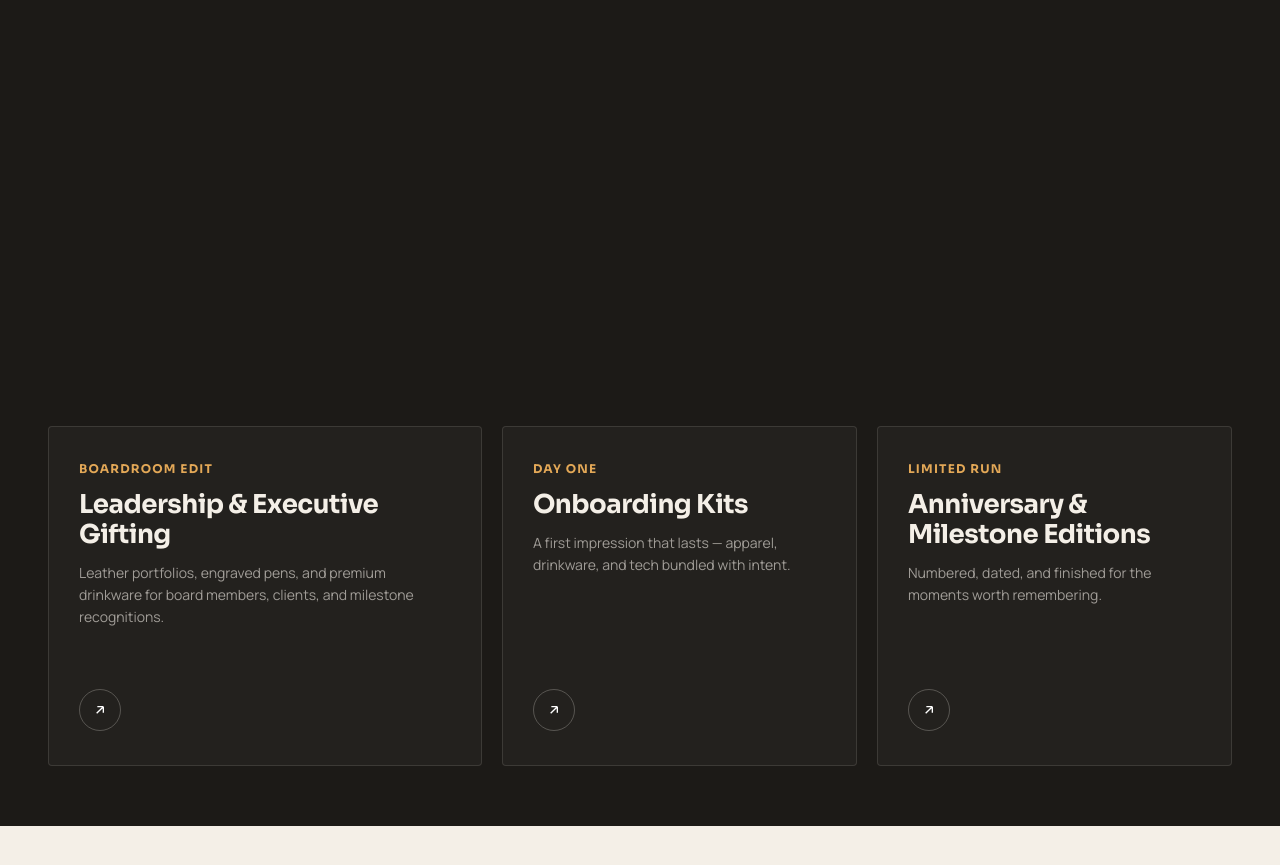
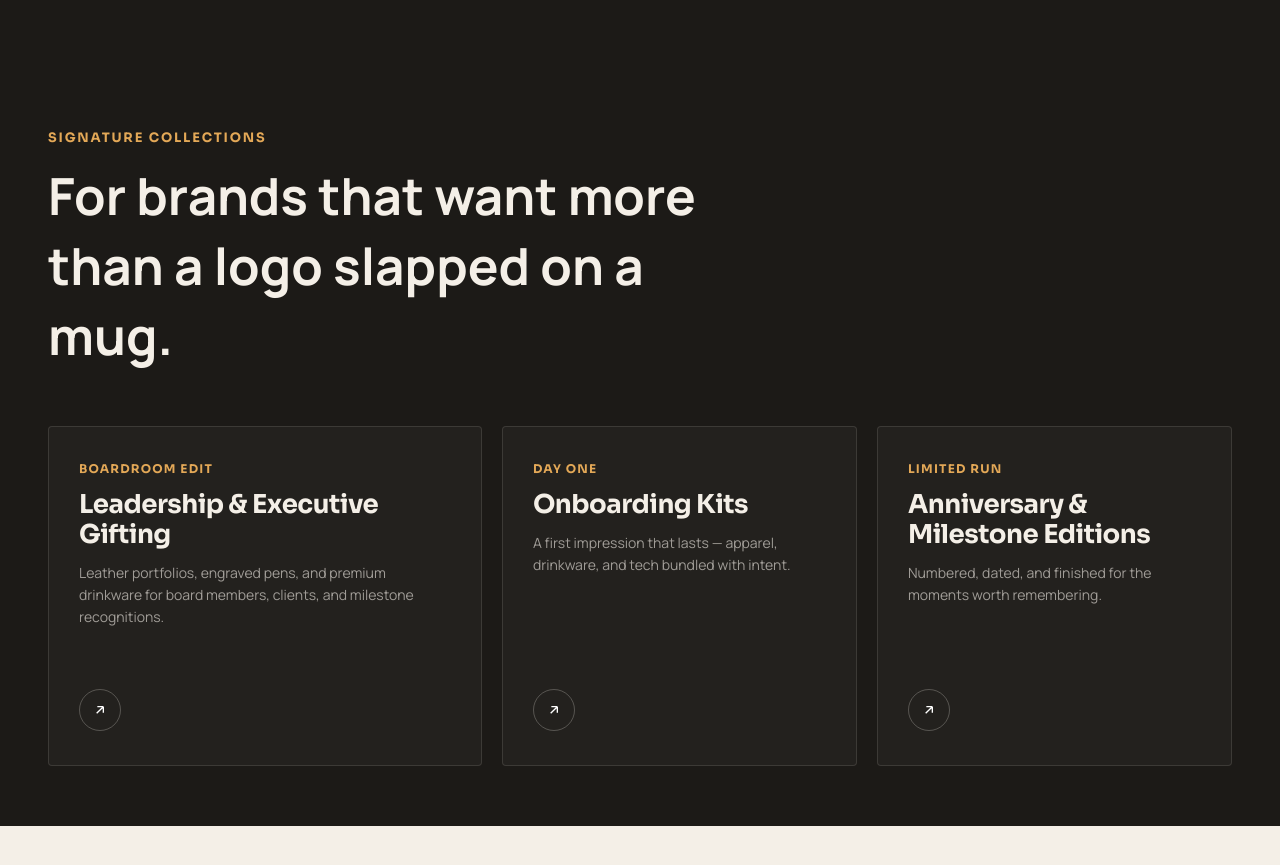
Before and after one commit to ashishrajput4757-sketch/ans-art-creations, a React (Vite) app in the folder frontend/: page / in a window 1280 px wide. Shown: the part 3420-4285 px from the top of the page. Built offline with nearby package versions, Linux system fonts and the light colour scheme.

Commit message:
quick update

```diff
--- a/frontend/src/components/SignatureCollections/SignatureCollections.jsx
+++ b/frontend/src/components/SignatureCollections/SignatureCollections.jsx
@@ -15,7 +15,7 @@ function SignatureCollections() {
   return (
     <section id="collections" className="signature" ref={sectionRef}>
       <div className="wrap">
-        <div className="section-head reveal">
+        <div className="section-head">
           <div>
             <div className="eyebrow">Signature Collections</div>
             <div className="section-title">
```
Also changed, not shown: frontend/public/main.jsx (added, +10 -0 lines), 1 other file (tests, documents, lock files or other folders).
